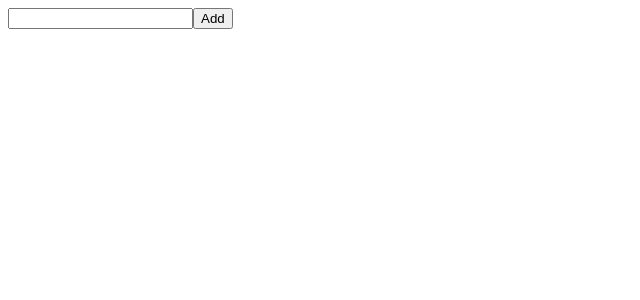
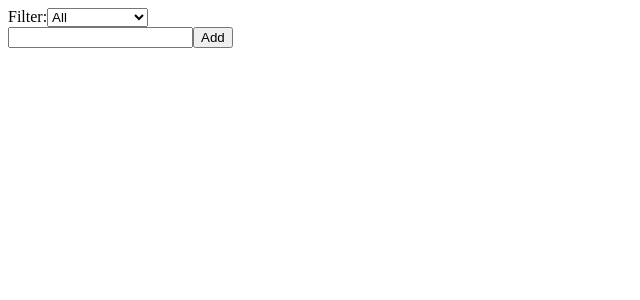
Before and after one commit to myeongseung-han/recoil-tutorial, a React (Create React App) app: page / in a window 1280 px wide. Shown: the top 300 px of the page, without its empty margins (0-640 px from the left). Built offline with nearby package versions, Linux system fonts and the light colour scheme.

Commit message:
[feat] TodoList filter 로직 적용

```diff
--- a/src/components/todo-tutorial/TodoList.js
+++ b/src/components/todo-tutorial/TodoList.js
@@ -1,14 +1,16 @@
 import React from "react";
 import { useRecoilValue } from "recoil";
-import { todoListState } from "../../recoil/todo-tutorial/states";
+import { filteredTodoListState } from "../../recoil/todo-tutorial/selectors";
 import TodoItem from "./TodoItem";
 import TodoItemCreator from "./TodoItemCreator";
+import TodoListFilters from "./TodoListFilters";
 
 function TodoList() {
-    const todoList = useRecoilValue(todoListState);
+    const todoList = useRecoilValue(filteredTodoListState);
 
     return (
         <>
+        <TodoListFilters />
         <TodoItemCreator />
         {todoList.map((todoItem) => (
             <TodoItem key={todoItem.id} item={todoItem} />
```
